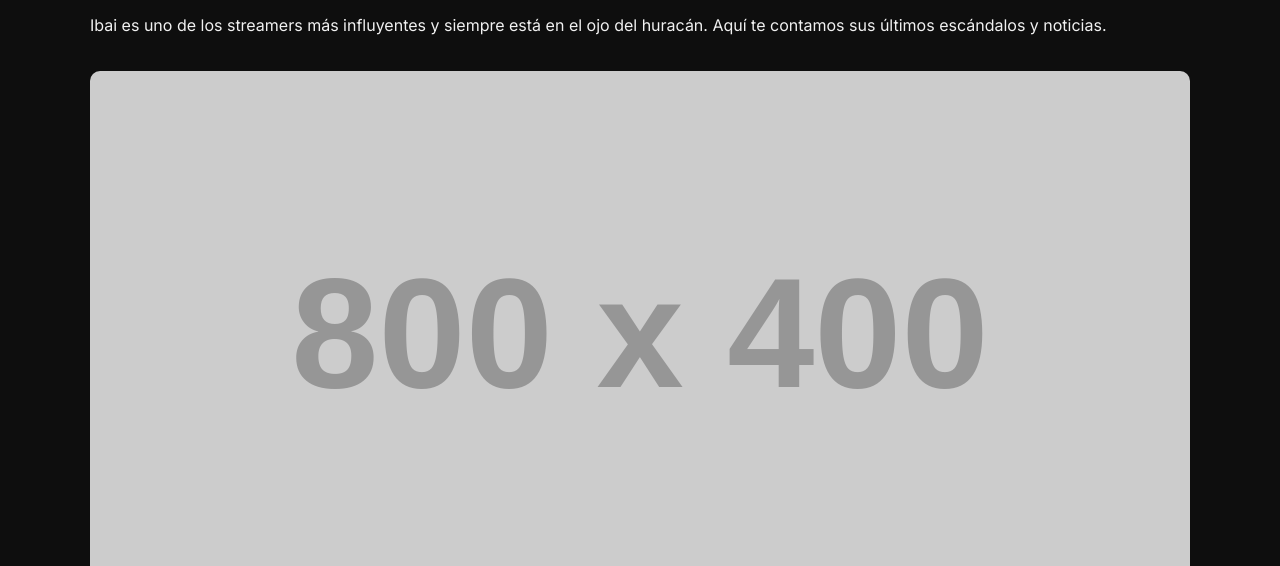
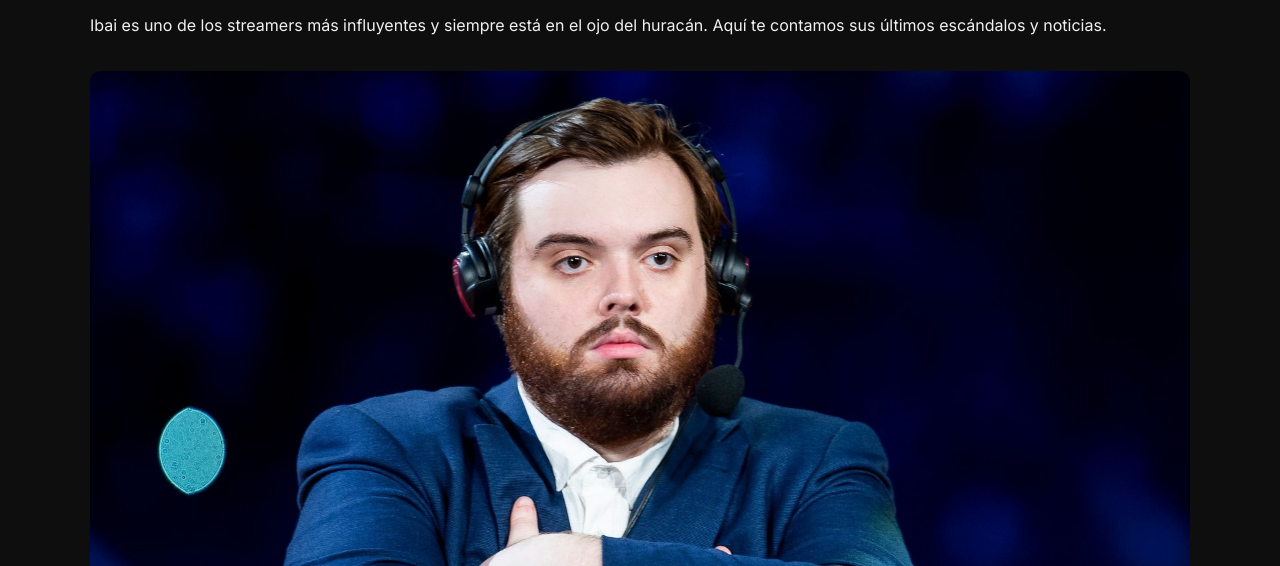
Before and after one commit to Schreem/Salseo-Stream, a plain HTML site: page ibai.html in a window 1280 px wide. Shown: the part 234-800 px from the top of the page. Drawn offline with Linux system fonts and the light colour scheme; placeholder pictures from the web are drawn by us.

Commit message:
Update ibai.html

```diff
--- a/ibai.html
+++ b/ibai.html
@@ -30,7 +30,7 @@
   <h2>Ibai y sus polémicas</h2>
   <p>Ibai es uno de los streamers más influyentes y siempre está en el ojo del huracán. Aquí te contamos sus últimos escándalos y noticias.</p>
 
-  <img src="https://placehold.co/800x400/ff4500/fff?text=Ibai+controversia" alt="Ibai polémica" style="width:100%; border-radius: 10px; margin-top: 1rem;" />
+  <img src="images/ibai2.jpg" alt="Ibai polémica" style="width:100%; border-radius: 10px; margin-top: 1rem;" />
 
   <p>Información actualizada y análisis sobre Ibai y sus polémicas.</p>
 </main>
```
